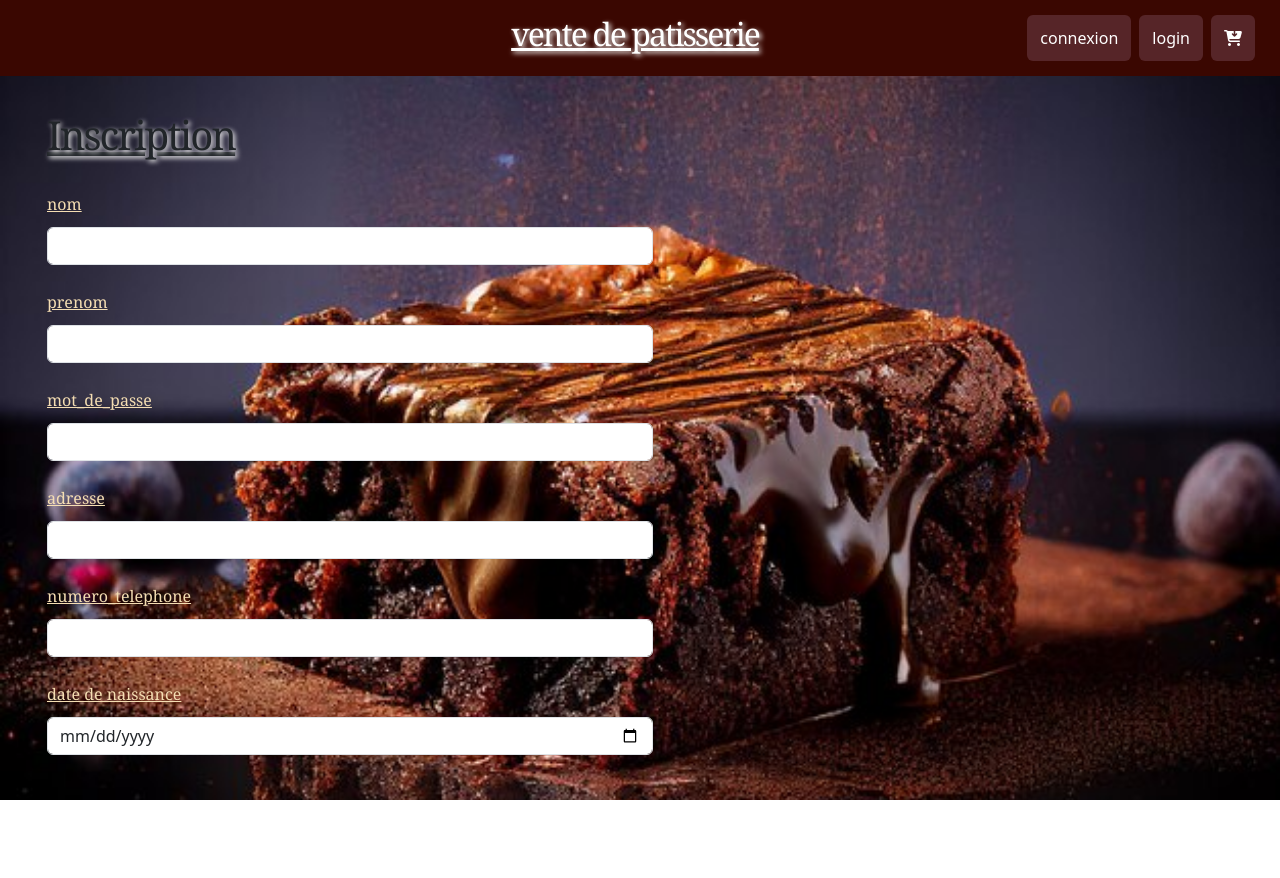
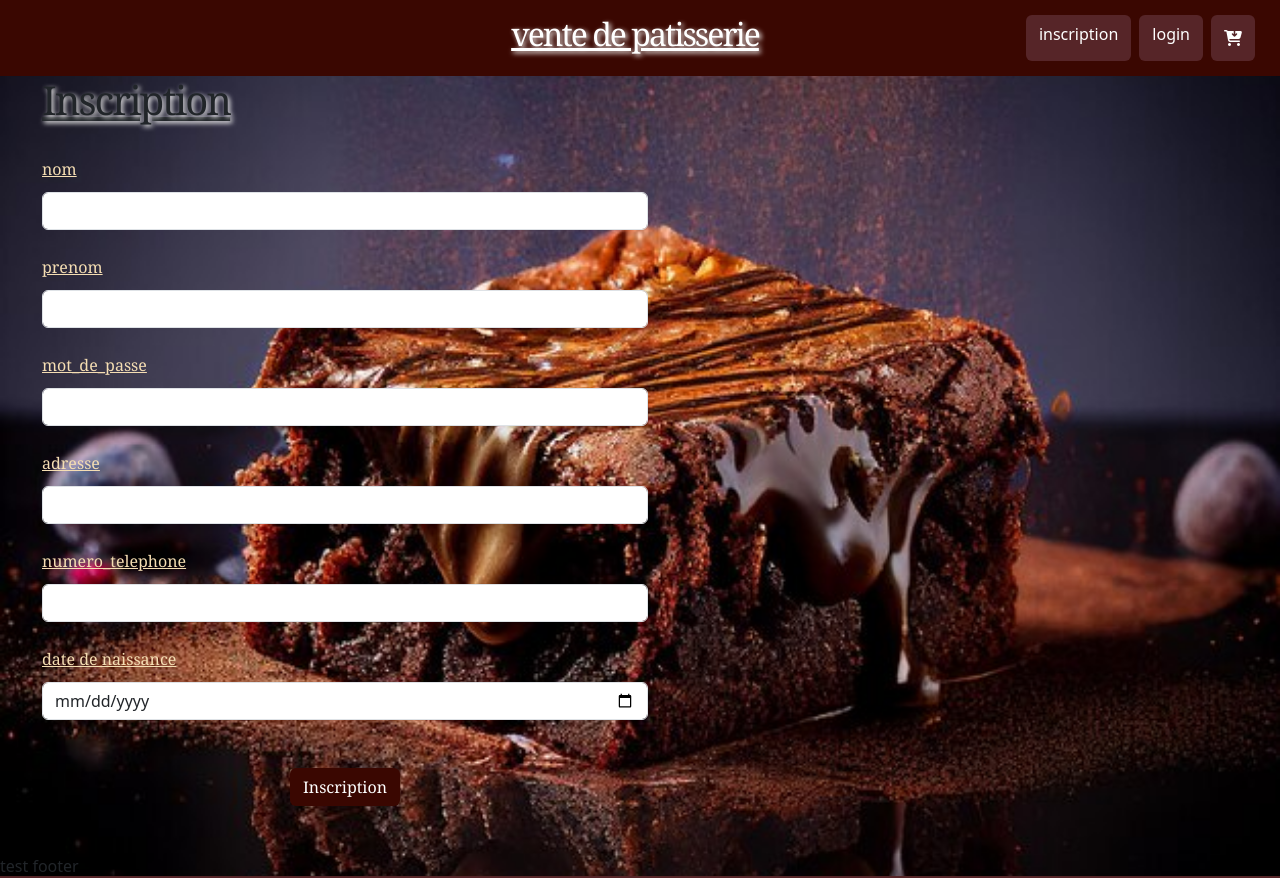
Before and after one commit to nawalbey/vente_de_patisserie, a PHP site: page /vente_de_patisserie/views/inscription.php in a window 1280 px wide. Before the commit the page ends 800 px from the top, so only its background shows below. Run offline with PHP 8.4, Linux system fonts and the light colour scheme.

Commit message:
css header

```diff
--- a/admin/ajout_gateau.php
+++ b/admin/ajout_gateau.php
@@ -1,4 +1,4 @@
-<?php require_once('../inc/nav_bar.php');
+<?php require_once('../inc/header.php');
 
 ?>
 
--- a/asset/css/style.css
+++ b/asset/css/style.css
@@ -7,12 +7,8 @@ body {
 
 /* debut du container */
 .container {
-  background-color: transparent;
-  background-repeat: no-repeat;
-  background-size: cover;
   width: 630px;
-  margin: 30px;
-  background-position-x: center;
+  margin-left: 30px;
 }
 /* fin du container */
 
@@ -31,9 +27,7 @@ h1 {
   background-size: cover;
   background-position: 50% 80%;
   height: 100%;
-  padding: 5px;
   width: 100%;
-  position: fixed;
 }
 /* fin de la class1 */
 
@@ -73,11 +67,10 @@ label {
   background-image: url(../img/c27ce794ab5c57eceb709d973b886011.jpeg);
   background-size: cover;
   background-position: center;
-  height: 93%;
-  padding: 20px;
+  height: 100%;
   width: 100%;
   position: relative;
-  position: fixed;
+
 }
 /* fin de la class2 */
 .form1 {
@@ -85,6 +78,7 @@ label {
   left: 300px;
   top: 220px;
 }
+
 .button2 button {
   background-color: #3a0701;
   color: white;
@@ -148,7 +142,7 @@ h2 {
   flex-wrap: wrap;
   justify-content: center;
   width: 60%;
-  height: 600px;
+  min-height: 600px;
 }
 .body1 {
   background-color: #562528;
@@ -214,7 +208,6 @@ p {
 .card-text {
   margin-top: 10px;
   text-align: center;
-
 }
 .ajout_admin_gateau h1 {
   text-align: center;
--- a/inc/footer.php
+++ b/inc/footer.php
@@ -1,2 +1 @@
-<!--ici creer un footer -->
-</body></html>
+<footer class="mt-3">test footer</footer></body></html>
--- /dev/null
+++ b/inc/footer2.php
@@ -0,0 +1 @@
+<footer>test footer</footer></div></body></html>
--- a/inc/header.php
+++ b/inc/header.php
@@ -1,3 +1,15 @@
-<!--ici creer un header -->
-<link rel="stylesheet" href="../asset/css/style.css">
-</body></html>
+<!DOCTYPE html>
+<html lang="en">
+    <head>
+        <meta charset="UTF-8">
+        <meta name="viewport" content="width=device-width, initial-scale=1.0">
+        <link rel="stylesheet" href="https://cdnjs.cloudflare.com/ajax/libs/font-awesome/6.4.2/css/all.min.css" integrity="sha512-z3gLpd7yknf1YoNbCzqRKc4qyor8gaKU1qmn+CShxbuBusANI9QpRohGBreCFkKxLhei6S9CQXFEbbKuqLg0DA==" crossorigin="anonymous" referrerpolicy="no-referrer"/>
+        <link rel="stylesheet" href="https://cdn.jsdelivr.net/npm/bootstrap@5.3.1/dist/css/bootstrap.min.css">
+        <link rel="stylesheet" href="../asset/css/style.css">
+
+        <script src='https://code.jquery.com/jquery-3.6.0.min.js'></script>
+        <title>nav_bar</title>
+    </head>
+
+    <body class="body1">
+        <?php include_once "nav_bar.php" ?>
--- a/inc/nav_bar.php
+++ b/inc/nav_bar.php
@@ -1,26 +1,12 @@
-<!DOCTYPE html>
-<html lang="en">
 
-    <head>
-        <meta charset="UTF-8">
-        <meta name="viewport" content="width=device-width, initial-scale=1.0">
-        <link rel="stylesheet" href="https://cdnjs.cloudflare.com/ajax/libs/font-awesome/6.4.2/css/all.min.css" integrity="sha512-z3gLpd7yknf1YoNbCzqRKc4qyor8gaKU1qmn+CShxbuBusANI9QpRohGBreCFkKxLhei6S9CQXFEbbKuqLg0DA==" crossorigin="anonymous" referrerpolicy="no-referrer"/>
-        <link rel="stylesheet" href="https://cdn.jsdelivr.net/npm/bootstrap@5.3.1/dist/css/bootstrap.min.css">
-        <link rel="stylesheet" href="../asset/css/style.css">
-
-        <script src='https://code.jquery.com/jquery-3.6.0.min.js'></script>
-        <title>nav_bar</title>
-    </head>
-
-    <body class="body1">
         <nav class="navbar2">
             <div></div>
             <div>
                 <h2>vente de patisserie</h2>
             </div>
             <div class="navbar1">
-                <button class="btn me-2 color1 " type="button">connexion</button>
-                <button class="btn color1" type="button">login</button>
+                <a href="../views/inscription.php" class="btn me-2 color1 " type="button">inscription</a>
+                <a href="../views/login.php" class="btn color1" type="button">login</a>
                 <button class="btn color1 ms-2" type="button">
                     <a href="../views/panier.php">
                         <i class="fa-solid fa-cart-arrow-down"></i>
--- a/views/gateaux.php
+++ b/views/gateaux.php
@@ -1,5 +1,5 @@
 <?php
-require_once('../inc/nav_bar.php');
+require_once('../inc/header.php');
 require_once('../model/action_admin.php');
 $gateaux = gateaux_liste();
 // session_start();
--- a/views/inscription.php
+++ b/views/inscription.php
@@ -1,4 +1,4 @@
-<?php include_once "../inc/nav_bar.php" ?>
+<?php include_once "../inc/header.php" ?>
 <div class="class1">
     <div class="container">
         <h1>Inscription</h1>
@@ -37,5 +37,4 @@
             </div>
         </form>
     </div>
-</div>
-<?php include_once "../inc/footer.php" ?>
+    <?php include_once "../inc/footer2.php" ?>
--- a/views/list_gateaux.php
+++ b/views/list_gateaux.php
@@ -5,7 +5,7 @@ session_start();
  *Si l'id de session n'existe  pas, session_id() rnevoie une chaine
  *de caractères vide*/
 // $id_session = session_id();
-include_once "../inc/nav_bar.php";
+include_once "../inc/header.php";
 require_once "../model/function.php";
 
 ?>
--- a/views/login.php
+++ b/views/login.php
@@ -1,7 +1,7 @@
 <?php
 
 
-include_once "../inc/nav_bar.php"; ?>
+include_once "../inc/header.php"; ?>
 
 <div class="class2">
     <form class="form1" action="../model/connexion_db.php" method="post">
--- a/views/panier.php
+++ b/views/panier.php
@@ -1,7 +1,7 @@
 <!-- panier.php --><?php
 session_start();
 // session_destroy();
-require_once('../inc/nav_bar.php');
+require_once('../inc/header.php');
 // require_once('../model/achete.php');
 if (!empty($_SESSION['cart'])) {
     $gateaux = $_SESSION['cart'];
```
